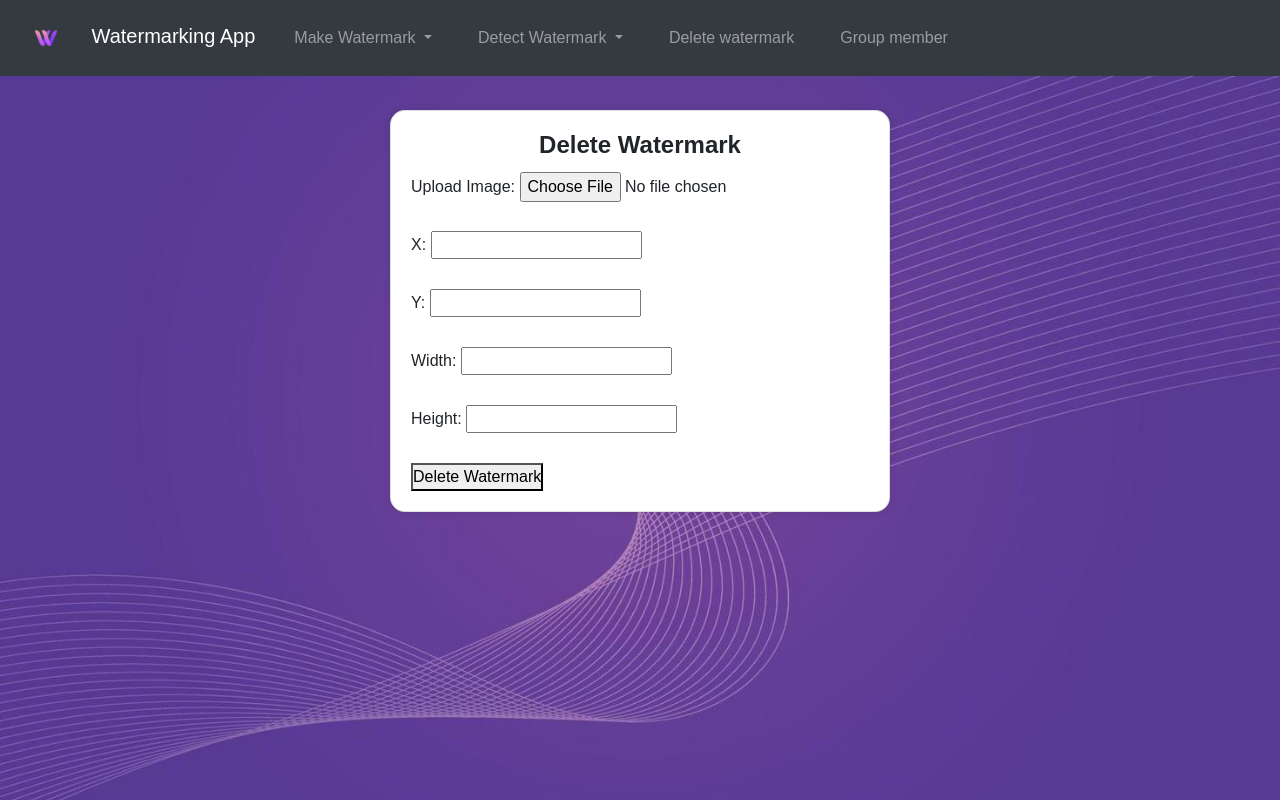
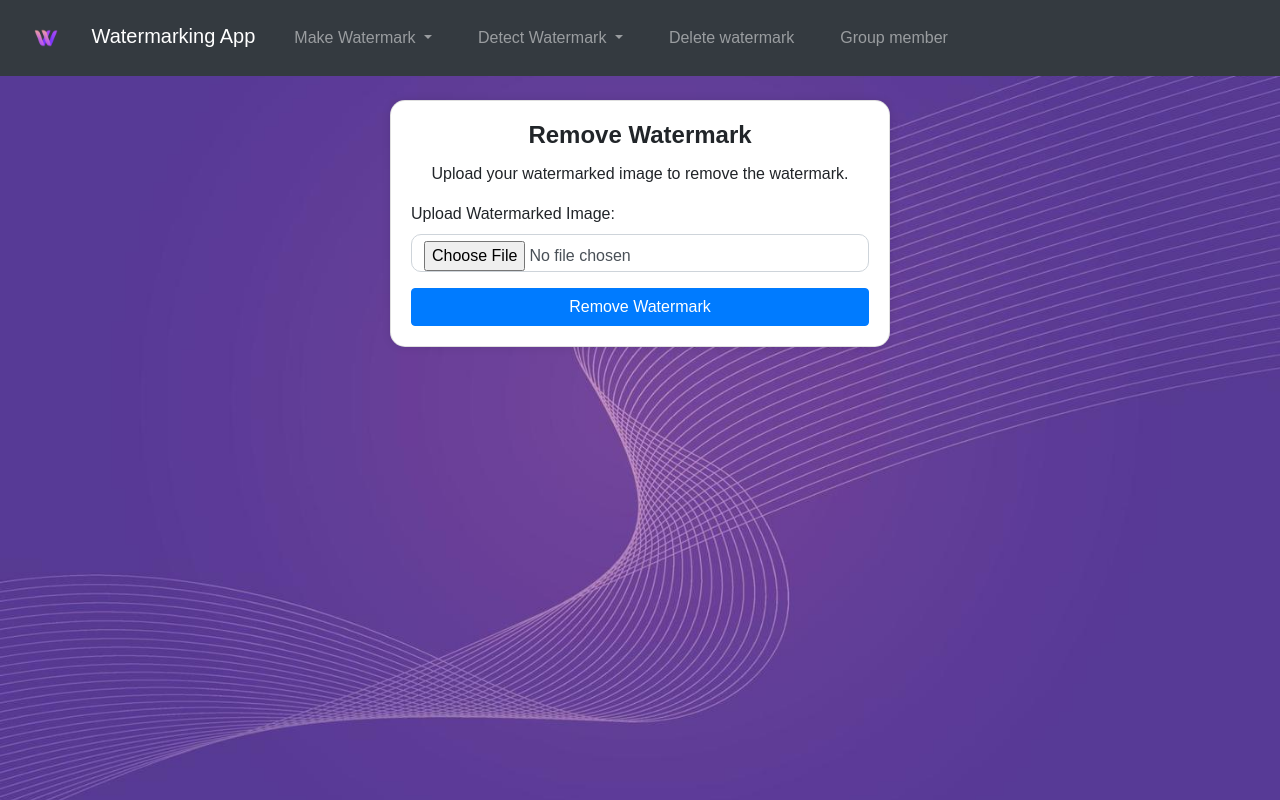
Before and after one commit to Poomdevkub/Watermark-Picture, a Flask app: page /delete-watermark in a window 1280 px wide. Run offline with Flask 3, Linux system fonts and the light colour scheme; some libraries are stand-ins or nearby versions.

Commit message:
Demo04 delete ยังไม่เสร็จ

```diff
--- a/Web/watermark_app/app.py
+++ b/Web/watermark_app/app.py
@@ -1,9 +1,10 @@
 from flask import Flask, render_template, request, send_from_directory
 import os
 import numpy as np
-from PIL import Image
+from PIL import Image, ImageEnhance
 import pywt
 from numpy.linalg import svd
+from scipy.ndimage import gaussian_filter
 
 app = Flask(__name__)
 
@@ -161,26 +162,49 @@ def detect_watermark_watermarked_page():
 
 
 @app.route('/delete-watermark', methods=['GET', 'POST'])
-def page2():
+def remove_watermark():
     if request.method == 'POST':
-        # รับพารามิเตอร์จากฟอร์ม เช่น ไฟล์รูปภาพและตำแหน่งลายน้ำ
         image_file = request.files['image']
-        x = int(request.form['x'])
-        y = int(request.form['y'])
-        w = int(request.form['w'])
-        h = int(request.form['h'])
 
-        # บันทึกรูปภาพที่อัพโหลด
-        image_path = 'static/' + image_file.filename
-        image_file.save(image_path)
+        if image_file:
+            watermarked_image = Image.open(image_file)
+            watermarked_array = np.array(watermarked_image)
 
-        # ลบลายน้ำโดยเบลอบริเวณที่กำหนด
-        edited_image_path = remove_watermark(image_path, x, y, w, h)
+            # ใช้ค่าซิกม่าคงที่
+            sigma_value = 0.1  # ค่านี้ไม่ต้องให้ผู้ใช้เลือก
 
-        return render_template('Delete watermark.html', edited_image=edited_image_path)
+            # ใช้ Gaussian filter
+            if watermarked_array.ndim == 3:
+                channels = []
+                for i in range(3):
+                    filtered_channel = gaussian_filter(watermarked_array[:, :, i], sigma=sigma_value)
+                    channels.append(filtered_channel)
+                new_image_array = np.stack(channels, axis=-1)
+            else:
+                new_image_array = gaussian_filter(watermarked_array, sigma=sigma_value)
+
+            new_image = Image.fromarray(np.uint8(new_image_array))
+
+            # ปรับความคมชัด
+            enhancer = ImageEnhance.Sharpness(new_image)
+            new_image_sharpened = enhancer.enhance(1.5)  # ปรับตามต้องการ
+
+            # ปรับคอนทราสต์
+            contrast_enhancer = ImageEnhance.Contrast(new_image_sharpened)
+            new_image_contrasted = contrast_enhancer.enhance(1.0)  # ปรับตามต้องการ
+
+            # ปรับความสว่าง
+            brightness_enhancer = ImageEnhance.Brightness(new_image_contrasted)
+            new_image_brightened = brightness_enhancer.enhance(1.0)  # ปรับตามต้องการ
+
+            # บันทึกภาพที่ไม่มีลายน้ำ
+            output_filename = 'output_image_without_watermark.png'
+            output_path = os.path.join('static/outputs', output_filename)
+            new_image_brightened.save(output_path)
+
+            return render_template('Delete watermark.html', download_link=output_filename)
 
     return render_template('Delete watermark.html')
-
 
 @app.route('/group-member')
 def page3():
--- a/Web/watermark_app/templates/Delete watermark.html
+++ b/Web/watermark_app/templates/Delete watermark.html
@@ -1,61 +1,39 @@
-<!-- page1.html -->
 <!DOCTYPE html>
 <html lang="en">
 <head>
     <meta charset="UTF-8">
     <meta name="viewport" content="width=device-width, initial-scale=1.0">
+    <title>Delete Watermark</title>
     <link rel="stylesheet" href="https://stackpath.bootstrapcdn.com/bootstrap/4.5.2/css/bootstrap.min.css">
     <link rel="stylesheet" href="{{ url_for('static', filename='styles.css') }}"> <!-- เพิ่มบรรทัดนี้ -->
-    <title>Page 1</title>
     <style>
-        body {
-            min-height: 100vh;
-            background-image: url('/static/images/modern.jpg');
-            background-position: center;
-            background-size: cover;
-            background-attachment: fixed; /* ทำให้พื้นหลังเลื่อนตามได้ */
-            padding: 10px 10%;
-            overflow: hidden;
-            position: relative;
-        }
+        /* สามารถเพิ่ม CSS ที่ต้องการได้ที่นี่ */
     </style>
 </head>
 <body>
-    {% include 'navigation.html' %}
+    {% include 'navigation.html' %} <!-- นำเข้า Navigation Bar หากมี -->
 
     <div class="container d-flex justify-content-center">
-        <div class="card" style="width: 600px;">
+        <div class="card" style="width: 600px;"> <!-- กำหนดความกว้างของการ์ด -->
             <div class="card-body">
-                <h5 class="card-title text-center">Delete Watermark</h5>
-                <form method="POST" enctype="multipart/form-data">
-                    <label for="image">Upload Image:</label>
-                    <input type="file" name="image" required><br><br>
+                <h5 class="card-title text-center">Remove Watermark</h5>
+                <p class="card-text text-center">Upload your watermarked image to remove the watermark.</p>
 
-                    <label for="x">X:</label>
-                    <input type="text" name="x" required><br><br>
+                <form action="/delete-watermark" method="POST" enctype="multipart/form-data">
+                    <div class="form-group">
+                        <label for="image">Upload Watermarked Image:</label>
+                        <input type="file" class="form-control" id="image" name="image" accept="image/*" required>
+                    </div>
+                    <button type="submit" class="btn btn-primary btn-block">Remove Watermark</button>
+                </form>
 
-                    <label for="y">Y:</label>
-                    <input type="text" name="y" required><br><br>
-
-                    <label for="w">Width:</label>
-                    <input type="text" name="w" required><br><br>
-
-                    <label for="h">Height:</label>
-                    <input type="text" name="h" required><br><br>
-
-                    <button type="submit">Delete Watermark</button>
-                </form>
+                {% if download_link %}
+                    <h6 class="mt-3 text-center">Download Link:</h6>
+                    <a href="{{ url_for('download_file', filename=download_link) }}" class="btn btn-success btn-block">Download Image Without Watermark</a>
+                {% endif %}
             </div>
         </div>
-
     </div>
-
-
-
-    {% if edited_image %}
-    <h2>Edited Image:</h2>
-    <img src="{{ edited_image }}" alt="Edited Image">
-    {% endif %}
 
     <script src="https://code.jquery.com/jquery-3.5.1.slim.min.js"></script>
     <script src="https://cdn.jsdelivr.net/npm/@popperjs/core@2.0.6/dist/umd/popper.min.js"></script>
```
Also changed, not shown: 02.py (added, +33 -0 lines), Web/watermark_app/static/outputs/output_image_without_watermark.png (added), Web/watermark_app/static/outputs/watermarked_image_dwt.png, 3 other files.
